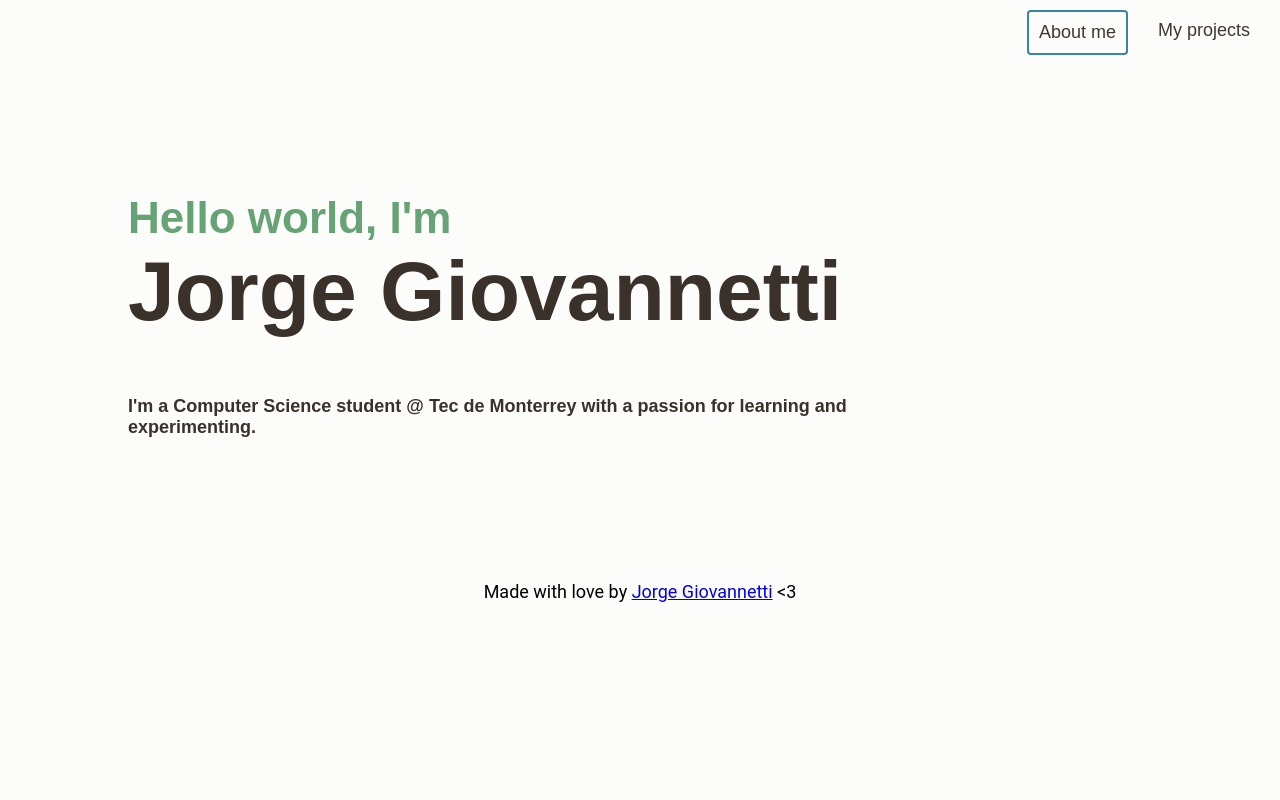
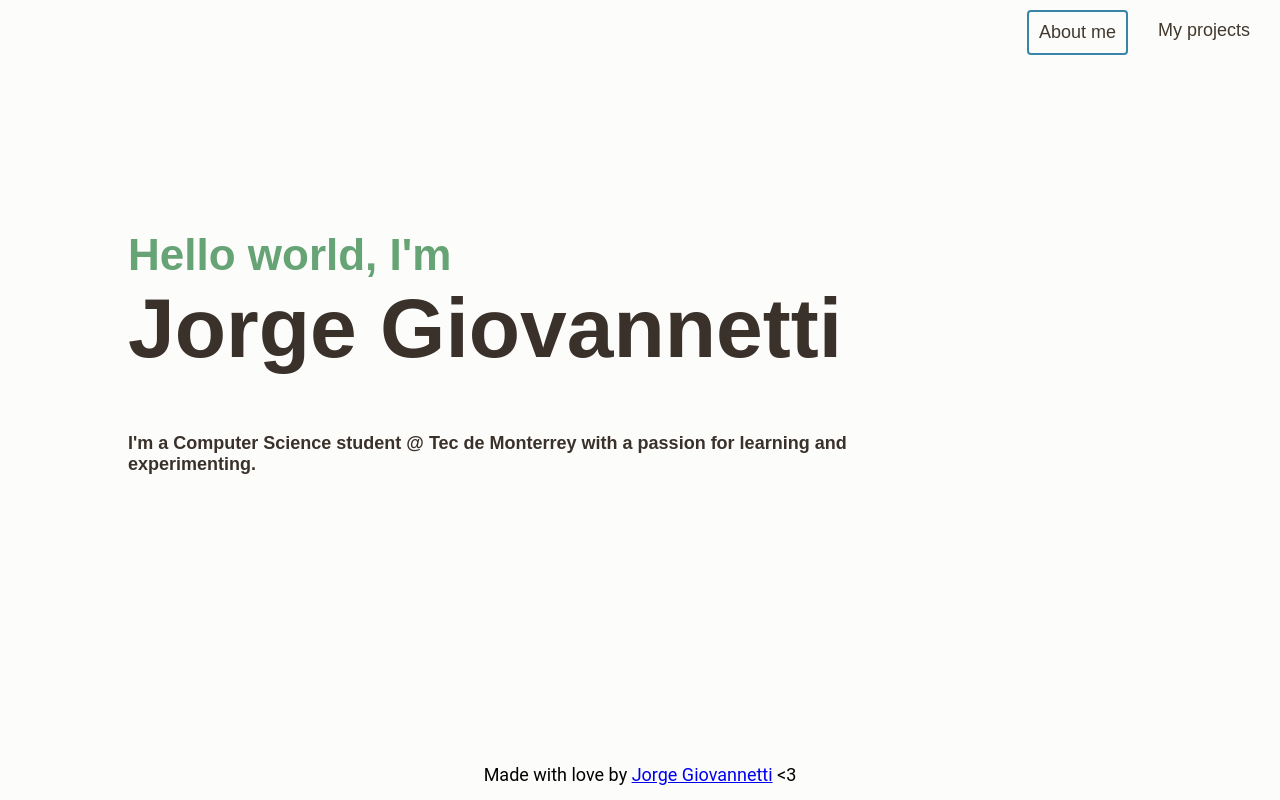
Before and after one commit to JorgeGiovannetti/jorgegiovannetti.com, a Gatsby site: page / in a window 1280 px wide. Built offline with nearby package versions, Linux system fonts and the light colour scheme; Gatsby itself is replaced by a stand-in of ours.

Commit message:
Pancake stack added

```diff
--- a/src/components/layout.js
+++ b/src/components/layout.js
@@ -13,6 +13,9 @@ const GlobalStyles = createGlobalStyle`
         flex-direction: column;
         min-height: 100vh;
         margin: 0px;
+    }
+    p {
+        line-height: 1.75em;
     }
     h1, h2, h3 {
         font-family: Ramabhadra, sans-serif;
@@ -30,17 +33,32 @@ const GlobalStyles = createGlobalStyle`
 `;
 
 const Content = styled.div`
-    margin: 10%;
+    margin: auto;
+    padding: 10%;
+    max-width: 1440px;
+`;
+
+const PageLayout = styled.div`
+    height: 100vh;
+    display: grid;
+    grid-template-rows: auto 1fr auto;
+`;
+
+const ContentLayout = styled.div`
 `;
 
 const Layout = ({ children }) => (
     <>
         <GlobalStyles />
-        <Navbar />
-        <Content>
-            {children}
-        </Content>
-        <Footer />
+        <PageLayout>
+            <Navbar />
+            <div>
+                <Content>
+                    {children}
+                </Content>
+            </div>
+            <Footer />
+        </PageLayout>
     </>
 );
 
```
